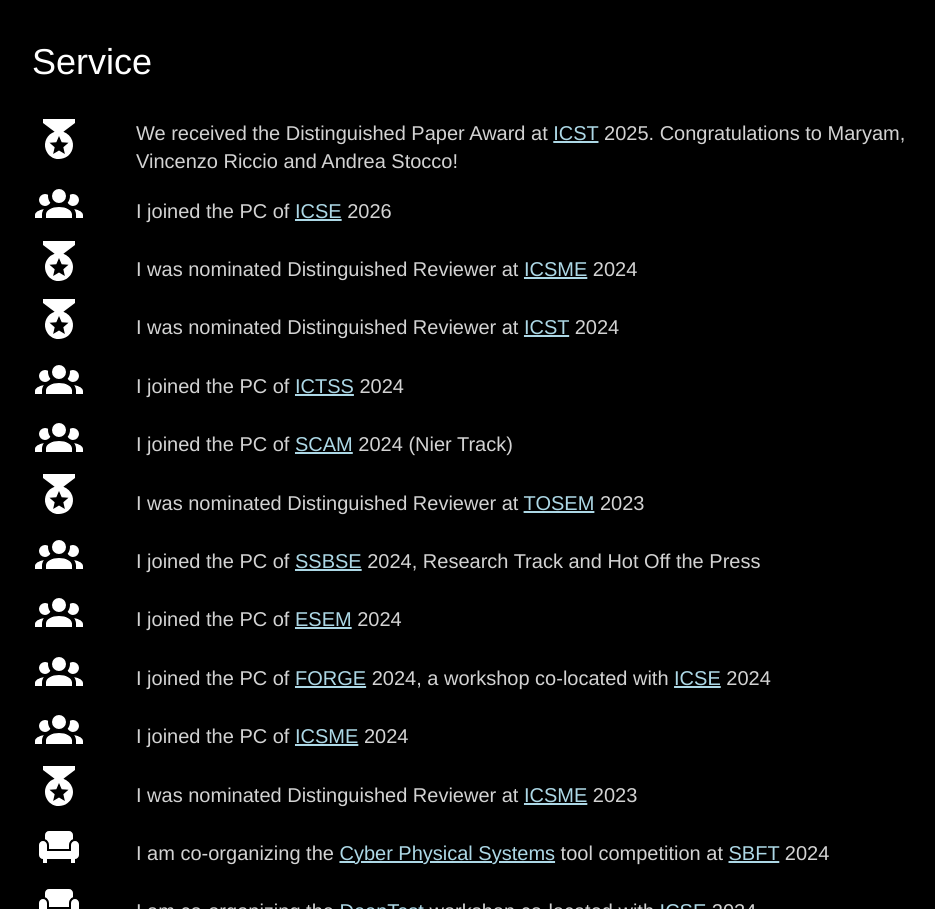
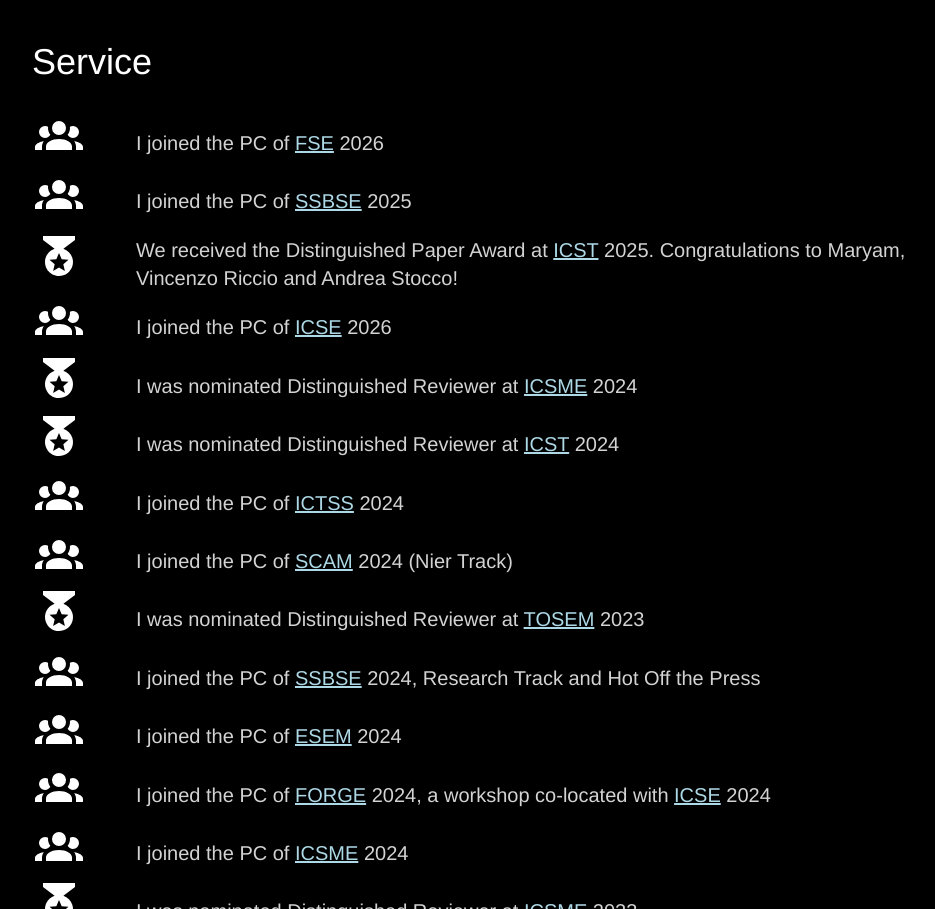
Before and after one commit to matteobiagiola/matteobiagiola.github.io, a plain HTML site: page index.html in a window 1280 px wide. Shown: the part 5826-6735 px from the top of the page, without its empty margins (138-1073 px from the left). Drawn offline with Linux system fonts and the light colour scheme.

Commit message:
update PCs

```diff
--- a/index.html
+++ b/index.html
@@ -268,6 +268,16 @@
           <tbody>
 
             <tr>
+              <td><img src="assets/images/pc.svg" class="iico"></td>
+              <td class="annoucement">I joined the PC of <a href="https://conf.researchr.org/home/fse-2026">FSE</a> 2026</td>
+            </tr>
+
+            <tr>
+              <td><img src="assets/images/pc.svg" class="iico"></td>
+              <td class="annoucement">I joined the PC of <a href="https://conf.researchr.org/home/ssbse-2025">SSBSE</a> 2025</td>
+            </tr>
+
+            <tr>
               <td><img src="assets/images/medal.svg" class="iico"></td>
               <td class="annoucement">We received the Distinguished Paper Award at <a href="https://conf.researchr.org/home/icst-2025">ICST</a> 2025. Congratulations to Maryam, Vincenzo Riccio and Andrea Stocco!</td>
             </tr>
```
